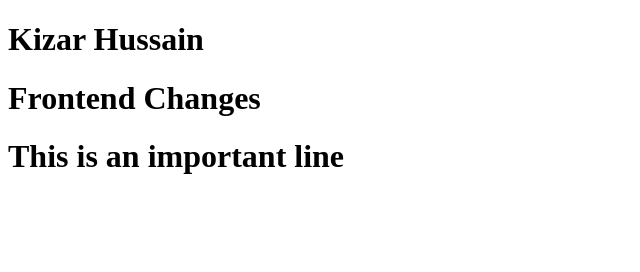
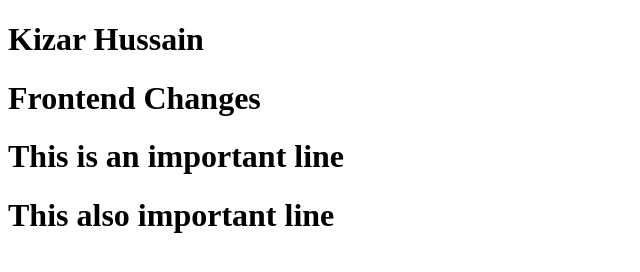
Before and after one commit to kizarhussain/sample, a plain HTML site: page index.html in a window 1280 px wide. Shown: the whole page, without its empty margins (0-640 px from the left). Drawn offline with Linux system fonts and the light colour scheme.

Commit message:
Update index.html

```diff
--- a/index.html
+++ b/index.html
@@ -11,6 +11,7 @@
     <h1>Kizar Hussain</h1>
     <h1>Frontend Changes</h1>
     <h1>This is an important line</h1>
+    <h1>This also important line<h1>
 </body>
 
 </html>
```
